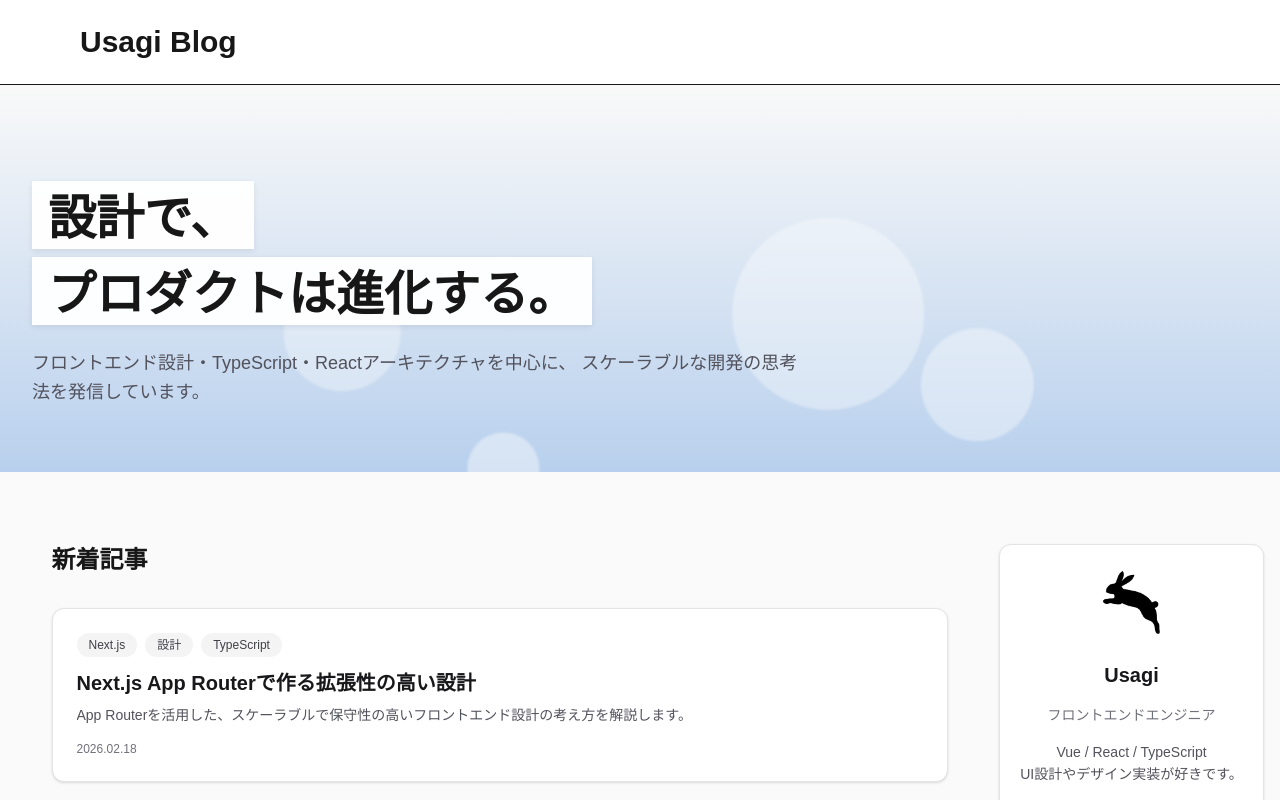
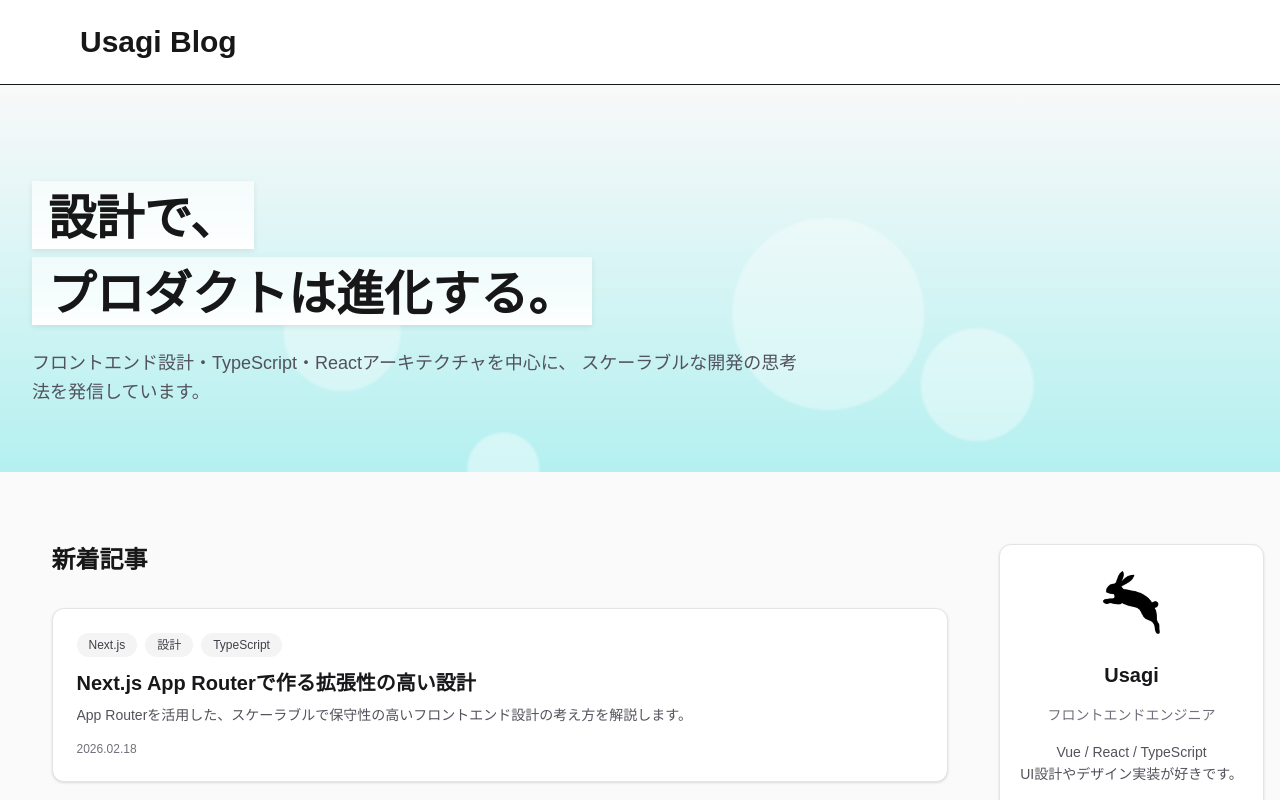
Before and after one commit to Apple-cake/next-tech-blog, a Next.js app: page / in a window 1280 px wide. Shown: the top 800 px of the page. Built offline with nearby package versions, Linux system fonts and the light colour scheme.

Commit message:
ファビコン追加、併せてテーマカラーの調整

```diff
--- a/app/globals.css
+++ b/app/globals.css
@@ -37,7 +37,7 @@ h2 {
   margin-top: 4rem;
   margin-bottom: 1.5rem;
   padding-left: 1rem;
-  border-left: 4px solid #4f8ecf;
+  border-left: 4px solid #00c8af;
   position: relative;
 }
 @media (max-width: 768px) {
@@ -64,8 +64,8 @@ h3::after {
   height: 1px;
   background: linear-gradient(
     90deg,
-    #4f8ecf,
-    #b8d0ed
+    #00c8af,
+    #b4f0f0
   );
   border-radius: 9999px;
 }
@@ -86,7 +86,7 @@ h3::after {
   background: linear-gradient(
     180deg,
     #f9f9f9,
-    #b8d0ed,
+    #b4f0f0,
     #f9f9f9
   );
   background-size: 200% 200%;
@@ -186,8 +186,13 @@ h3::after {
 .hero-heading {
   display: inline-block;
   padding: 0.5rem 1rem 0;
-  background: rgba(255, 255, 255, 0.95);
-  backdrop-filter: blur(6px);
+  background: linear-gradient(
+    180deg,
+    rgba(255, 255, 255, 0.6),
+    rgba(255, 255, 255, 0.7),
+    rgba(255, 255, 255, 0.8),
+    #ffffff
+  );
   box-shadow: 0 2px 6px rgba(0, 0, 0, 0.08);
 }
 
--- a/app/layout.tsx
+++ b/app/layout.tsx
@@ -8,7 +8,6 @@
 
 import type { Metadata } from "next";
 import "./globals.css";
-import Link from "next/link";
 import Header from "@/components/layout/Header";
 import Footer from "@/components/layout/Footer";
 import "@fortawesome/fontawesome-svg-core/styles.css";
--- a/components/article/ShareButtons.tsx
+++ b/components/article/ShareButtons.tsx
@@ -37,7 +37,7 @@ export default function ShareButtons({ title }: Props) {
   };
 
   const baseStyle =
-  "w-10 h-10 flex items-center justify-center cursor-pointer transition-colors duration-200 text-zinc-400 hover:text-[#7fb6e6]";
+  "w-10 h-10 flex items-center justify-center cursor-pointer transition-colors duration-200 text-zinc-400 hover:text-[#00c8af]";
 
   return (
     <div className="mt-16 pt-8">
--- a/components/article/TableOfContents.tsx
+++ b/components/article/TableOfContents.tsx
@@ -71,7 +71,7 @@ export default function TableOfContents({
 
       <div className="relative pl-6">
         {/* 縦線 */}
-        <div className="absolute left-2 top-[4px] bottom-0 h-[calc(100%-8px)] w-[2px] bg-[#b8d0ed]" />
+        <div className="absolute left-2 top-[4px] bottom-0 h-[calc(100%-8px)] w-[2px] bg-[#b4f0f0]" />
 
         <ul className="space-y-4 text-sm">
           {items.map((item) => {
@@ -94,8 +94,8 @@ export default function TableOfContents({
                     transition-all duration-200
                     ${
                       isActive
-                        ? "bg-[#4f8ecf] "
-                        : "bg-[#b8d0ed] border-2 border-zinc-50"
+                        ? "bg-[#00c8af] "
+                        : "bg-[#b4f0f0] border-2 border-zinc-50"
                     }
                     ${
                       isH2
@@ -105,7 +105,7 @@ export default function TableOfContents({
                     ${
                       isH2
                         ? isActive
-                          ? "border-2 border-[#b8d0ed] scale-120"
+                          ? "border-2 border-[#b4f0f0] scale-120"
                           : ""
                         : isActive
                           ? "border-0"
```
Also changed, not shown: app/icon.svg (added).
